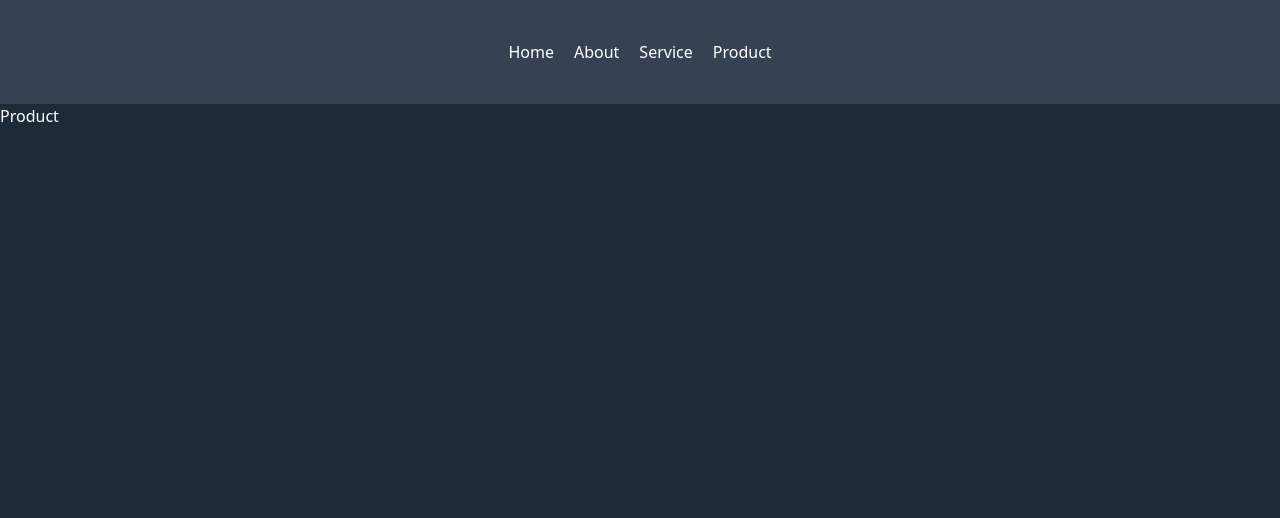
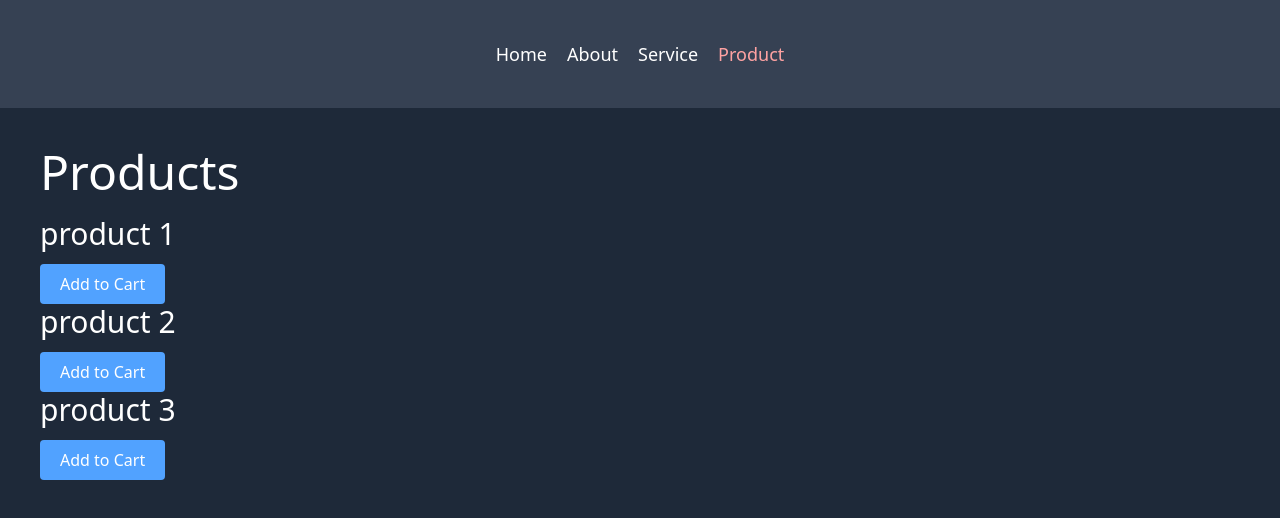
Before and after one commit to ApurwaNile/two-way-binding_and_props, a React (Vite) app: page /product in a window 1280 px wide. Shown: the top 518 px of the page. Built offline with nearby package versions, Linux system fonts and the light colour scheme.

Commit message:
routes 2.0

```diff
--- a/src/App.jsx
+++ b/src/App.jsx
@@ -1,20 +1,12 @@
-import { Routes,Route } from "react-router-dom";
-import Home from "./components/Home";
-import About from "./components/About";
-import Service from "./components/Service";
-import Product from "./components/Product";
+
 import Nav from "./components/Nav";
+import Mainroutes from "./routes/Mainroutes";
 
 
 const App = () => {
-  return <div className="w-screen h-screen bg-gray-800 text-white">
-    <Nav />
-    <Routes>
-      <Route  path="/" element ={<Home/>}/>
-      <Route  path="/about" element ={<About/>}/>
-      <Route  path="/service" element ={<Service/>}/>
-      <Route  path="/product" element ={<Product/>}/>
-    </Routes>
+  return <div className="w-screen h-screen  bg-gray-800 text-white ">
+    <Nav  />
+    <Mainroutes />
   </div>;
 };
 
--- /dev/null
+++ b/src/components/Cart.jsx
@@ -0,0 +1,17 @@
+import { useNavigate, useParams } from "react-router-dom";
+
+
+const Cart = () => {
+    const navigate = useNavigate();
+    const params = useParams();
+
+  return (
+    <div>
+        <h1 className="text-5xl  font-thin p-10">{params.name}</h1>
+        <p className="text-lg p-10">Lorem ipsum dolor sit amet consectetur.</p>
+         <button  onClick={()=>navigate(-1)} className=" m-5 px-5 py-2 bg-blue-400 text-white rounded">Back to Products</button>
+    </div>
+  )
+}
+
+export default Cart
--- a/src/components/Nav.jsx
+++ b/src/components/Nav.jsx
@@ -1,12 +1,12 @@
-import { Link } from "react-router-dom"
+import {NavLink } from "react-router-dom"
 const Nav = () => {
   return (
 
-    <div  className="flex justify-center p-10 gap-5 bg-gray-700 text-white">
-        <Link to="/">Home</Link>
-        <Link to="/about">About</Link>
-        <Link to="/service">Service</Link>
-        <Link to="/product">Product</Link>
+    <div  className="flex justify-center p-10 gap-5 bg-gray-700 text-white text-lg  ">
+        <NavLink className={(e)=>e.isActive ? "text-red-300" : ""} to="/">Home</NavLink>
+        <NavLink className={(e)=>e.isActive ? "text-red-300" : ""} to="/about">About</NavLink>
+        <NavLink className={(e)=>e.isActive ? "text-red-300" : ""} to="/service">Service</NavLink>
+        <NavLink className={(e)=>e.isActive ? "text-red-300" : ""} to="/product">Product</NavLink>
     </div>
   )
 }
--- a/src/components/Product.jsx
+++ b/src/components/Product.jsx
@@ -1,7 +1,26 @@
+import { useNavigate } from "react-router-dom";
 
 const Product = () => {
+    const navigate = useNavigate();
+    const handleClick = (name) => {
+        navigate(`/product/cart/${name}`);
+    };
   return (
-    <div>Product</div>
+    <div className="p-10">
+        <h1 className="text-5xl  font-thin  mb-5">Products</h1>
+        <div>
+            <h2 className="text-3xl font-light mb-3">product 1</h2>
+            <button onClick={() => handleClick("product1")} className="px-5 py-2 bg-blue-400 text-white rounded">Add to Cart</button>
+        </div>
+        <div>
+            <h2 className="text-3xl font-light mb-3">product 2</h2>
+            <button onClick={() => handleClick("product2")} className="px-5 py-2 bg-blue-400 text-white rounded">Add to Cart</button>
+        </div>
+        <div>
+            <h2 className="text-3xl font-light mb-3">product 3</h2>
+            <button onClick={() => handleClick("product3")} className="px-5 py-2 bg-blue-400 text-white rounded">Add to Cart</button>
+        </div>
+    </div>
   )
 }
 
--- a/src/components/Service.jsx
+++ b/src/components/Service.jsx
@@ -1,7 +1,17 @@
+import { Outlet, useNavigate } from "react-router-dom";
 
 const Service = () => {
+  const navigate = useNavigate();
+  const serviceHandler = () => {
+    navigate("/service/details");
+  };
   return (
-    <div>Service</div>
+    <div className="p-10 ">
+      <h1 className="font-thin text-3xl text-white">Our Services</h1>
+      <button onClick={serviceHandler} className="mt-5 px-5 py-2 bg-blue-400 text-white rounded mb-5">Learn More</button>
+      <hr />
+      <Outlet/>
+    </div>
   )
 }
 
--- /dev/null
+++ b/src/components/Servicedetails.jsx
@@ -0,0 +1,20 @@
+import { useNavigate } from "react-router-dom";
+
+
+
+const Servicedetails = () => {
+    const navigate = useNavigate();
+
+
+  return (
+    <div>
+        <h1 className="text-5xl  font-thin p-10">More services</h1>
+        <p className="text-lg p-10">Lorem ipsum dolor sit amet consectetur adipisicing elit. Repellat distinctio, sapiente ad alias commodi, repellendus tenetur perferendis dicta dignissimos aliquid autem? Dolor pariatur officia eum odit laudantium id repudiandae numquam?
+        Sunt eaque obcaecati incidunt repudiandae voluptas, recusandae tenetur ex repellat nihil neque est dolores adipisci rerum placeat consequatur molestias fuga voluptate commodi? Porro aut culpa atque quo accusantium, quas adipisci!
+        Aliquid ab dolorem non temporibus consequuntur, saepe commodi fugit necessitatibus, tempore quisquam quidem suscipit! Nihil dolore optio suscipit dolorum repudiandae voluptatem consectetur officia cum fugiat iste? Quia voluptas suscipit nobis?</p>
+         <button  onClick={()=>navigate(-1)} className=" m-5 px-5 py-2 bg-blue-400 text-white rounded">Back to Services</button>
+    </div>
+  )
+}
+
+export default Servicedetails;
--- /dev/null
+++ b/src/routes/Mainroutes.jsx
@@ -0,0 +1,25 @@
+import { Route, Routes } from "react-router-dom"
+import About from "../components/About"
+import Home from "../components/Home"
+import Product from "../components/Product"
+import Service from "../components/Service"
+import Cart from "../components/Cart"
+import Servicedetails from "../components/Servicedetails"
+
+
+const Mainroutes = () => {
+  return (
+   <Routes>
+      <Route  path="/" element ={<Home/>}/>
+      <Route  path="/about" element ={<About />}/>
+      <Route  path="/service" element ={<Service />}>
+      <Route  path="/service/details" element ={<Servicedetails />}/>
+      </Route>
+
+      <Route  path="/product" element ={<Product />}/>
+      <Route  path="/product/cart/:name" element ={<Cart />}/>
+    </Routes>
+  )
+}
+
+export default Mainroutes
```
